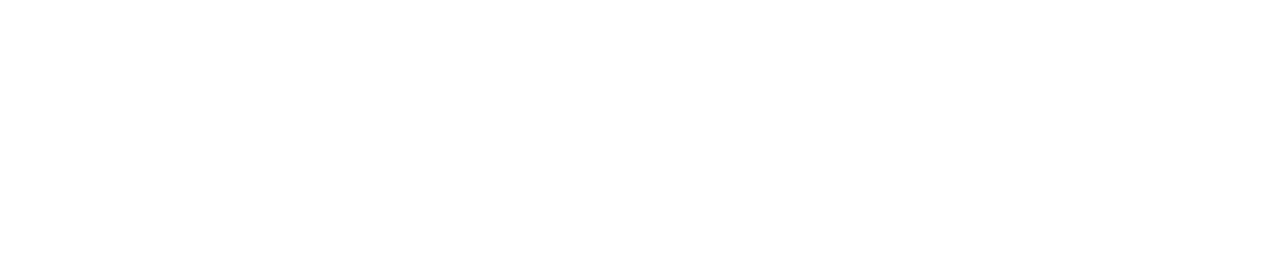
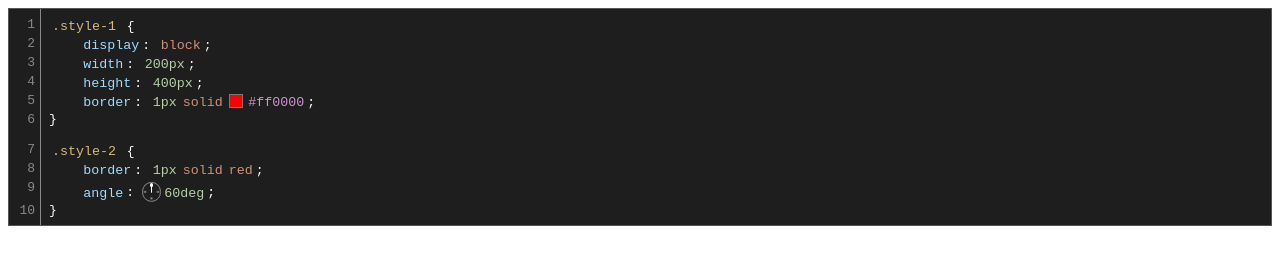
Before and after one commit to Cascades-CSS/CSS-Editor, a Vue app: page / in a window 1280 px wide. Built offline with nearby package versions, Linux system fonts and the light colour scheme.

Commit message:
Create first draft of the Editor interface

```diff
--- a/src/Editor.vue
+++ b/src/Editor.vue
@@ -1,10 +1,204 @@
 <script setup lang="ts">
 </script>
 
+<script lang="ts">
+import { defineComponent } from 'vue';
+import AngleInput from './components/AngleInput.vue';
+
+interface ValueType {
+	name: string,
+	color: string,
+	additionalInput?: string
+}
+const valueTypes = new Map() as Map<RegExp, ValueType>;
+valueTypes.set(/^[a-z]+/ui, { name: 'string', color: '#CE9178' });
+valueTypes.set(/^[0-9]+deg$/ui, { name: 'angle', color: '#B5CEA8', additionalInput: 'angle' });
+valueTypes.set(/^[0-9]+(?:[a-z]+|%)?$/ui, { name: 'number', color: '#B5CEA8' });
+valueTypes.set(/^#[a-z0-9]+/ui, { name: 'color', color: '#CE91D0', additionalInput: 'color' });
+
+const defaultValueType = { name: 'string', color: '#CE9178' };
+
+export default defineComponent({
+	name: 'Editor',
+	components: {
+		AngleInput
+	},
+	data() {
+		return {
+			css: {
+				'.style-1': {
+					'display': 'block',
+					'width': '200px',
+					'height': '400px',
+					'border': '1px solid #ff0000'
+				},
+				'.style-2': {
+					'border': '1px solid red',
+					'angle': '60deg'
+				}
+			} as { [key: string]: { [key: string]: string } }
+		};
+	},
+	methods: {
+		getValueType (value: string): ValueType {
+			let output = defaultValueType;
+			for (const [expression, entry] of valueTypes) {
+				if (expression.test(value)) {
+					output = entry;
+					break;
+				}
+			}
+			return output;
+		},
+		calculateLineNumbersWidth (): number {
+			let width = 0;
+			for (const style of Object.values(this.css)) {
+				width += 2;
+				for (const property of Object.values(style)) {
+					width++;
+				}
+			}
+			return width.toString().length + 2;
+		}
+	}
+});
+</script>
+
 <template>
-	<main>
-	</main>
+	<div class="editor" :style="`--line-number-gutter-width: ${calculateLineNumbersWidth()}ch;`">
+		<div v-for="[selector, properties] of Object.entries(css)" class="style">
+			<span class="selector">
+				<input
+					type="text"
+					style="color: inherit;"
+					:style="{
+						width: `${selector.length}ch`
+					}"
+					:value="selector"
+				>
+			</span>&nbsp;{
+			<div v-for="[key, value] of Object.entries(properties)" class="property">
+				<input
+					type="text"
+					class="key"
+					:style="{
+						width: `${key.length}ch`
+					}"
+					:value="key"
+				>:
+				<template v-for="string of value.split(' ')">
+					<span
+						v-if="getValueType(string).additionalInput"
+						class="additionalInput"
+					>
+						<AngleInput
+							v-if="getValueType(string).additionalInput === 'angle'"
+							:modelValue="0"
+						/>
+						<input
+							v-else
+							:type="getValueType(string).additionalInput"
+							:value="string"
+						>
+					</span>
+					<input
+						type="text"
+						class="value"
+						:style="{
+							width: `${string.length}ch`,
+							color: getValueType(string).color
+						}"
+						:value="string"
+					>
+				</template>;
+			</div>
+			<br v-if="Object.entries(properties).length <= 0">
+			<span class="selectorClose">}</span>
+		</div>
+	</div>
 </template>
 
 <style scoped>
+.editor {
+	--line-number-gutter-width: 3ch;
+	counter-reset: line-number;
+	display: flex;
+	flex-flow: column nowrap;
+	color: white;
+	font-family: monospace;
+	background-color: var(--color-background-dark);
+	border: 1px solid #8888;
+}
+
+input[type="text"] {
+	min-width: 3ch;
+	font-family: inherit;
+	background: transparent;
+	border: 1px solid #8880;
+	border-radius: 3px;
+	outline: unset;
+}
+
+input[type="color"] {
+	width: 1.5em;
+	height: 1.8em;
+	padding: unset;
+	background: transparent;
+	border: 1px solid #8880;
+	border-radius: 3px;
+	outline: unset;
+}
+
+input:hover {
+	border: 1px solid #8886;
+}
+input:focus-within {
+	border: 1px solid #888;
+}
+
+.additionalInput {
+	position: relative;
+	display: inline-flex;
+	justify-content: center;
+	align-items: center;
+	width: 1.5em;
+	height: 1em;
+}
+.additionalInput > input {
+	position: absolute;
+	transform: translateY(0.15em);
+}
+
+.style {
+	margin-left: var(--line-number-gutter-width);
+	padding: 1ch;
+	border-left: 1px solid #888;
+}
+
+.selector::before,
+.selectorClose::before,
+.property::before {
+	counter-increment: line-number;
+	content: counter(line-number);
+	position: absolute;
+	left: 0.5ch;
+	width: var(--line-number-gutter-width);
+	color: #888;
+	text-align: right;
+}
+
+.selector {
+	color: #D7BA7D;
+}
+
+.selectorClose {
+}
+
+.property {
+	padding-left: 4ch;
+}
+
+.key {
+	color: #9CDCFE;
+}
 </style>
--- a/src/assets/base.css
+++ b/src/assets/base.css
@@ -1,2 +1,3 @@
 :root {
+	--color-background-dark: #1E1E1E;
 }
--- /dev/null
+++ b/src/components/AngleInput.vue
@@ -0,0 +1,104 @@
+<script lang="ts">
+import { defineComponent } from 'vue';
+
+export default defineComponent({
+	name: 'AngleInput',
+	props: {
+		modelValue: { type: Number, required: true }
+	},
+	emits: ['update:modelValue']
+});
+</script>
+
+<template>
+	<div class="angleInput">
+		<input type="number" :value="modelValue" @input="$emit('update:modelValue')">
+		<div class="gizmo">
+			<span class="background"></span>
+			<span class="arm"></span>
+		</div>
+	</div>
+</template>
+
+<style scoped>
+.angleInput {
+	position: relative;
+	display: inline-flex;
+	justify-content: center;
+	align-items: center;
+	width: 1.5em;
+	height: 1.5em;
+	color: white;
+	transform: translateY(25%);
+}
+.angleInput:hover,
+.angleInput:focus-within {
+	transform: translateY(25%) scale(3);
+}
+
+.angleInput > input[type="number"] {
+	position: absolute;
+	z-index: 1;
+	width: 0.5em;
+	font-size: 0.25em;
+}
+
+.angleInput > .gizmo {
+	position: absolute;
+	z-index: 2;
+	inset: 0;
+	display: flex;
+	justify-content: center;
+	align-items: center;
+	background-color: var(--color-background-dark);
+	transform-origin: center;
+}
+
+.angleInput > .gizmo > .background {
+	position: absolute;
+	inset: 0;
+	display: block;
+	background:
+		radial-gradient(circle at center, #888 1px, transparent 1.25px),
+		radial-gradient(circle at center, #888 1px, transparent 1.25px),
+		radial-gradient(circle at center, #888 1px, transparent 1.25px),
+		radial-gradient(circle at center, #888 1px, transparent 1.25px);
+	background-position:
+		0 -0.5em,
+		0.5em 0,
+		0 0.5em,
+		-0.5em 0;
+	border: 1px solid #888;
+	border-radius: 50%;
+}
+
+.angleInput > .gizmo > .arm {
+	position: absolute;
+	inset: 0;
+	display: flex;
+	justify-content: center;
+	align-items: center;
+	transform: rotate(0deg);
+	transform-origin: center;
+}
+.angleInput > .gizmo > .arm::before {
+	content: '';
+	position: absolute;
+	display: block;
+	width: 0.1em;
+	height: 0.65em;
+	background-color: currentColor;
+	border-radius: 0.1em;
+	transform: translateY(-0.25em);
+}
+.angleInput > .gizmo > .arm::after {
+	content: '';
+	position: absolute;
+	top: 0.5px;
+	display: block;
+	width: 0.3em;
+	height: 0.3em;
+	background-color: currentColor;
+	border-radius: 50%;
+}
+</style>
--- a/tsconfig.json
+++ b/tsconfig.json
@@ -5,7 +5,8 @@
 		"baseUrl": ".",
 		"paths": {
 			"@/*": ["./src/*"]
-		}
+		},
+		"lib": ["ES2017", "DOM"]
 	},
 
 	"references": [
```
